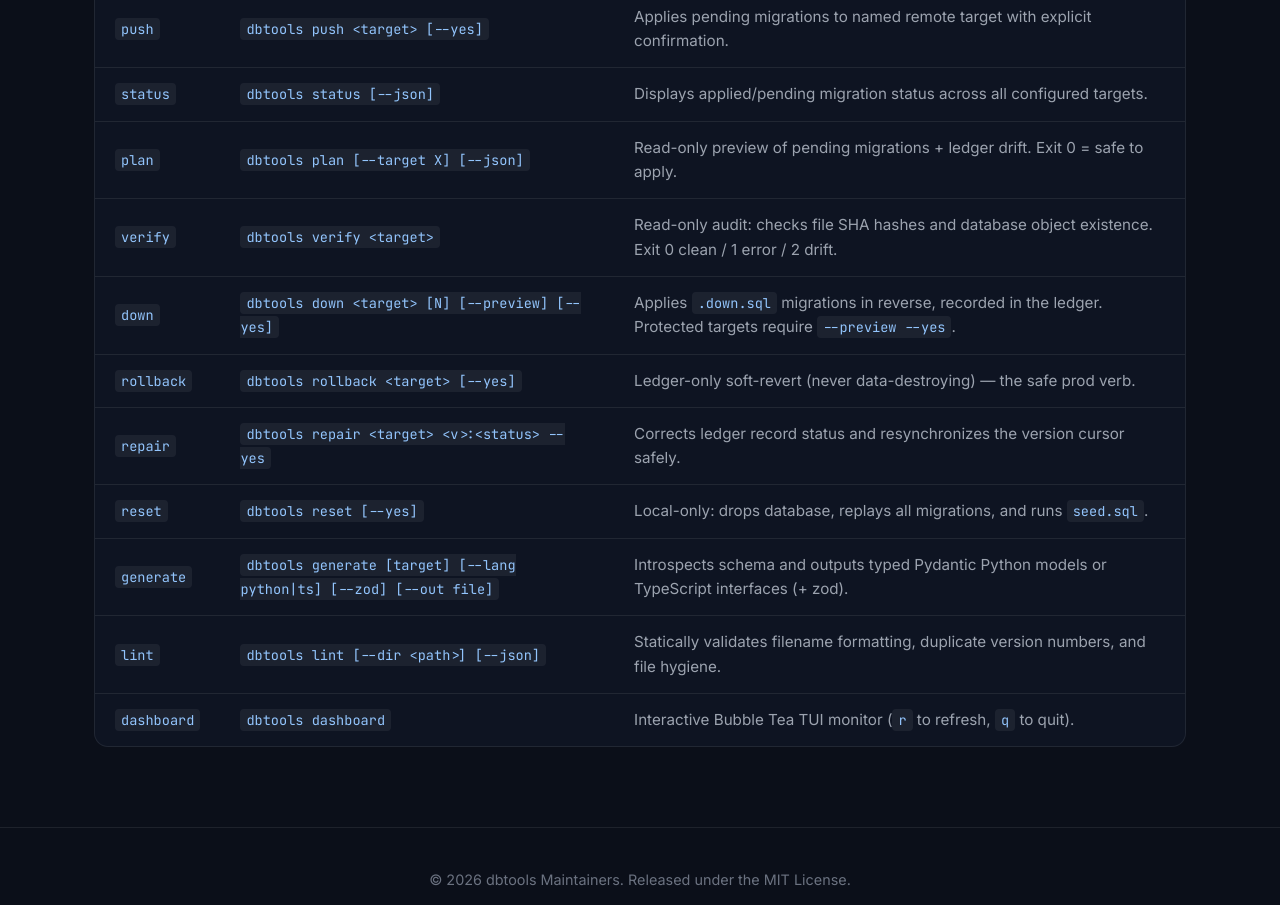
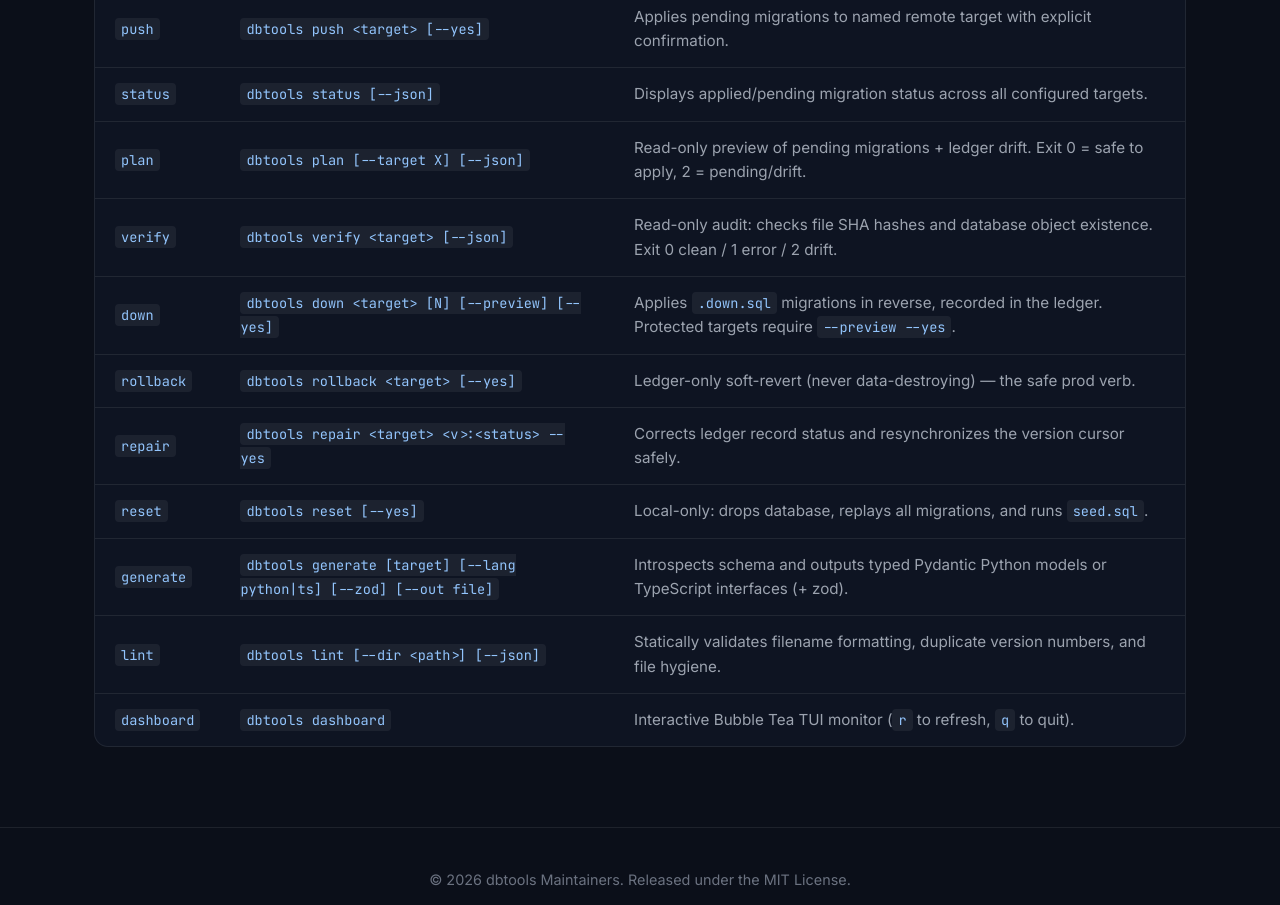
Before and after one commit to seanpham99/dbtools, a plain HTML site: page docs/index.html in a window 1280 px wide. Shown: the part 2820-3725 px from the top of the page. Drawn offline with Linux system fonts and the light colour scheme.

Commit message:
docs: address CodeRabbit review — exit-code precision, verify --json, protected-target scope

```diff
--- a/docs/index.html
+++ b/docs/index.html
@@ -591,11 +591,11 @@ Target: local
             <tr>
               <td><code>plan</code></td>
               <td><code>dbtools plan [--target X] [--json]</code></td>
-              <td>Read-only preview of pending migrations + ledger drift. Exit 0 = safe to apply.</td>
+              <td>Read-only preview of pending migrations + ledger drift. Exit 0 = safe to apply, 2 = pending/drift.</td>
             </tr>
             <tr>
               <td><code>verify</code></td>
-              <td><code>dbtools verify &lt;target&gt;</code></td>
+              <td><code>dbtools verify &lt;target&gt; [--json]</code></td>
               <td>Read-only audit: checks file SHA hashes and database object existence. Exit 0 clean / 1 error / 2 drift.</td>
             </tr>
             <tr>
```
Also changed, not shown: skills/using-dbtools/SKILL.md (+1 -1 lines), README.md.
